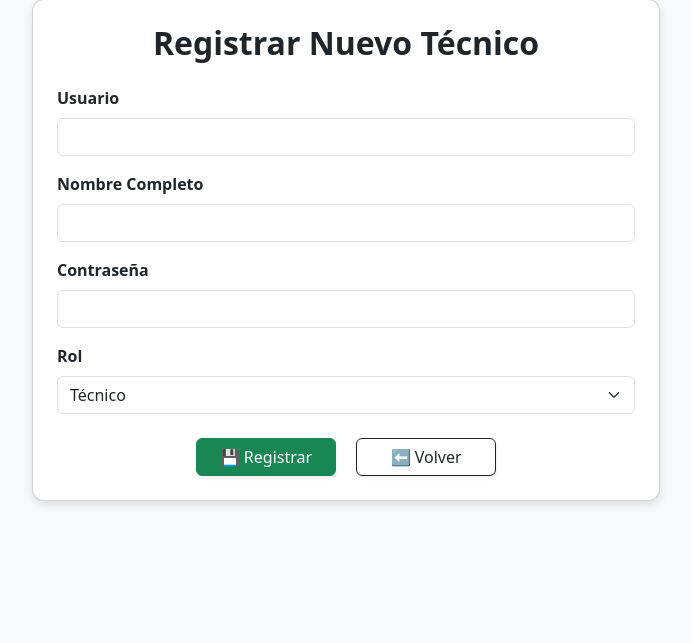
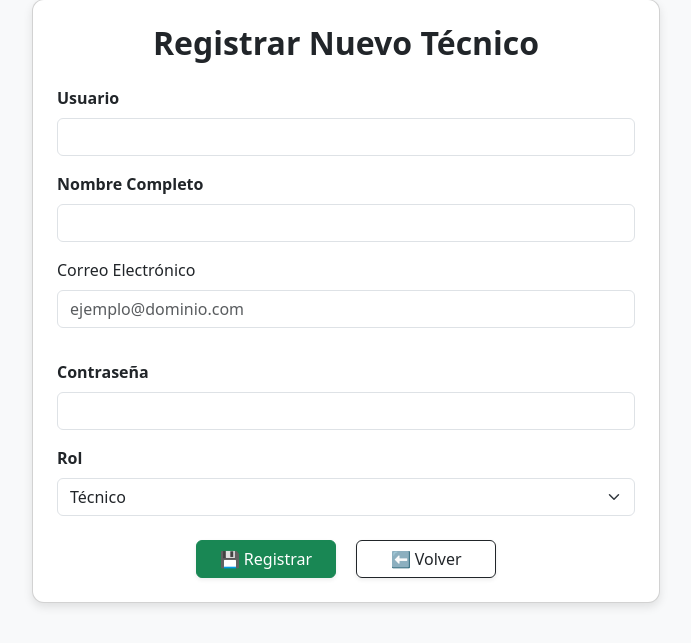
Before and after one commit to JozeDavhiid/Mantenimiento_Computadores, a Flask app: page /registro in a window 1280 px wide. Shown: the part 81-724 px from the top of the page, without its empty margins (294-985 px from the left). Run offline with Flask 3, Linux system fonts and the light colour scheme; the visitor is signed in with stand-in values (Sample User, id 1); some libraries are stand-ins or nearby versions.

Commit message:
Actualizacion

```diff
--- a/app.py
+++ b/app.py
@@ -7,6 +7,7 @@ from io import BytesIO
 from datetime import date
 from reportlab.lib.pagesizes import letter
 from reportlab.pdfgen import canvas
+import re
 from functools import wraps
 
 # -----------------------
@@ -189,25 +190,39 @@ def login():
         flash('Usuario o contraseña incorrectos', 'danger')
     return render_template('login.html')
 
-
 @app.route('/registro', methods=['GET', 'POST'])
 @admin_required
 def registro():
     if request.method == 'POST':
         usuario = request.form['usuario'].strip()
         nombre = request.form['nombre'].strip()
+        correo = request.form['correo'].strip()
         contrasena = request.form['contrasena'].strip()
-        rol = request.form.get('rol', 'tecnico').strip()
+
+        # Verificar campos vacíos
+        if not usuario or not nombre or not correo or not contrasena:
+            flash('Complete todos los campos', 'warning')
+            return redirect(url_for('registro'))
+
+        # Validar formato de correo
+        patron_correo = r'^[a-zA-Z0-9._%+-]+@[a-zA-Z0-9.-]+\.[a-zA-Z]{2,}$'
+        if not re.match(patron_correo, correo):
+            flash('El correo electrónico no tiene un formato válido.', 'danger')
+            return redirect(url_for('registro'))
+
         conn = get_db_connection()
         c = conn.cursor()
         try:
-            c.execute("INSERT INTO tecnicos (usuario, nombre, contrasena, rol) VALUES (%s, %s, %s, %s)",
-                      (usuario, nombre, contrasena, rol))
+            c.execute("""
+                INSERT INTO tecnicos (usuario, nombre, correo, contrasena)
+                VALUES (%s, %s, %s, %s)
+            """, (usuario, nombre, correo, contrasena))
             conn.commit()
-            flash('Técnico registrado correctamente', 'success')
-            return redirect(url_for('principal'))
+            flash('✅ Técnico registrado correctamente', 'success')
+            return redirect(url_for('login'))
         except psycopg2.IntegrityError:
-            flash('El usuario ya existe', 'warning')
+            conn.rollback()
+            flash('⚠️ El usuario o correo ya existe.', 'warning')
         finally:
             conn.close()
     return render_template('registro.html')
--- a/templates/registro.html
+++ b/templates/registro.html
@@ -60,6 +60,18 @@
         <input type="text" name="nombre" class="form-control" required>
       </div>
 
+      <div class="mb-3">
+        <label for="correo" class="form-label">Correo Electrónico</label>
+        <input type="email"
+              class="form-control"
+              id="correo"
+              name="correo"
+              placeholder="ejemplo@dominio.com"
+              pattern="[a-zA-Z0-9._%+-]+@[a-zA-Z0-9.-]+\.[a-zA-Z]{2,}$"
+              title="Debe ingresar un correo electrónico válido (ejemplo@dominio.com)"
+              required>
+      </div>
+
       <div class="col-12">
         <label class="form-label fw-bold">Contraseña</label>
         <input type="password" name="contrasena" class="form-control" required>
```
